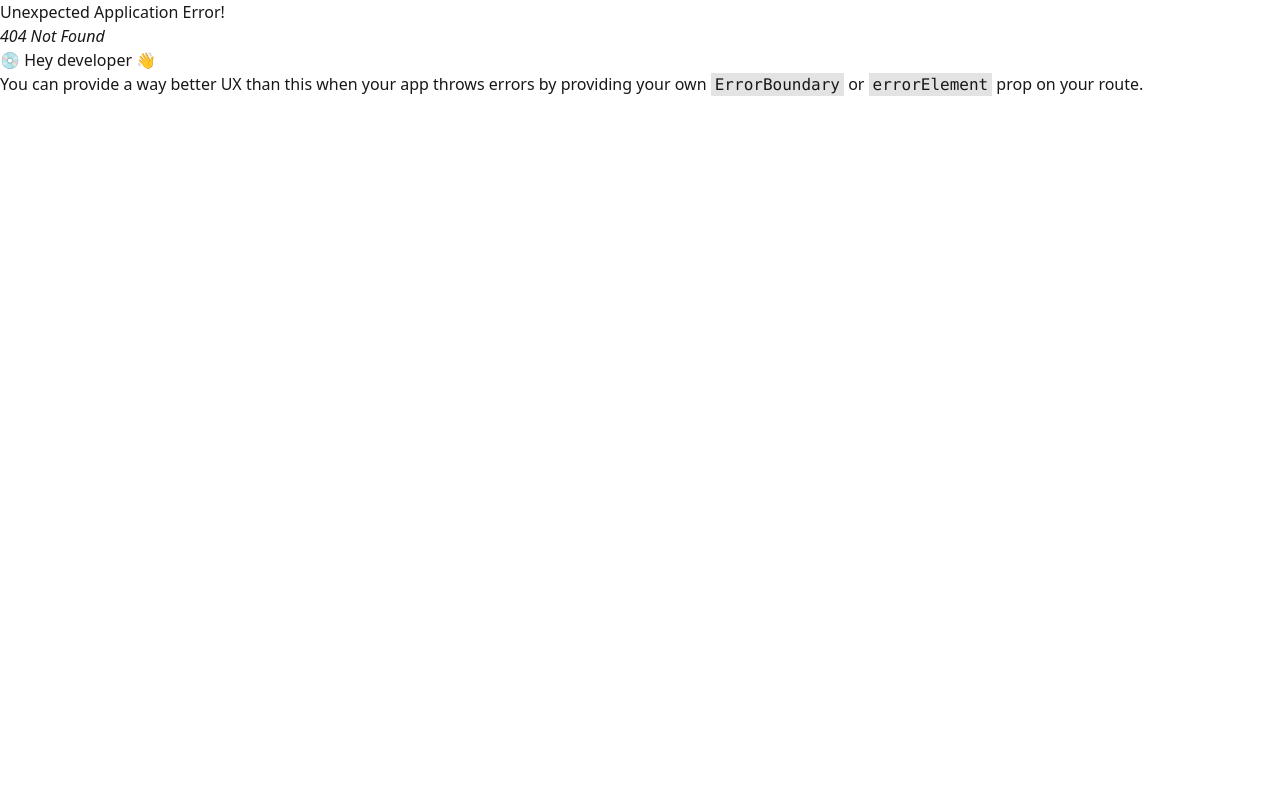
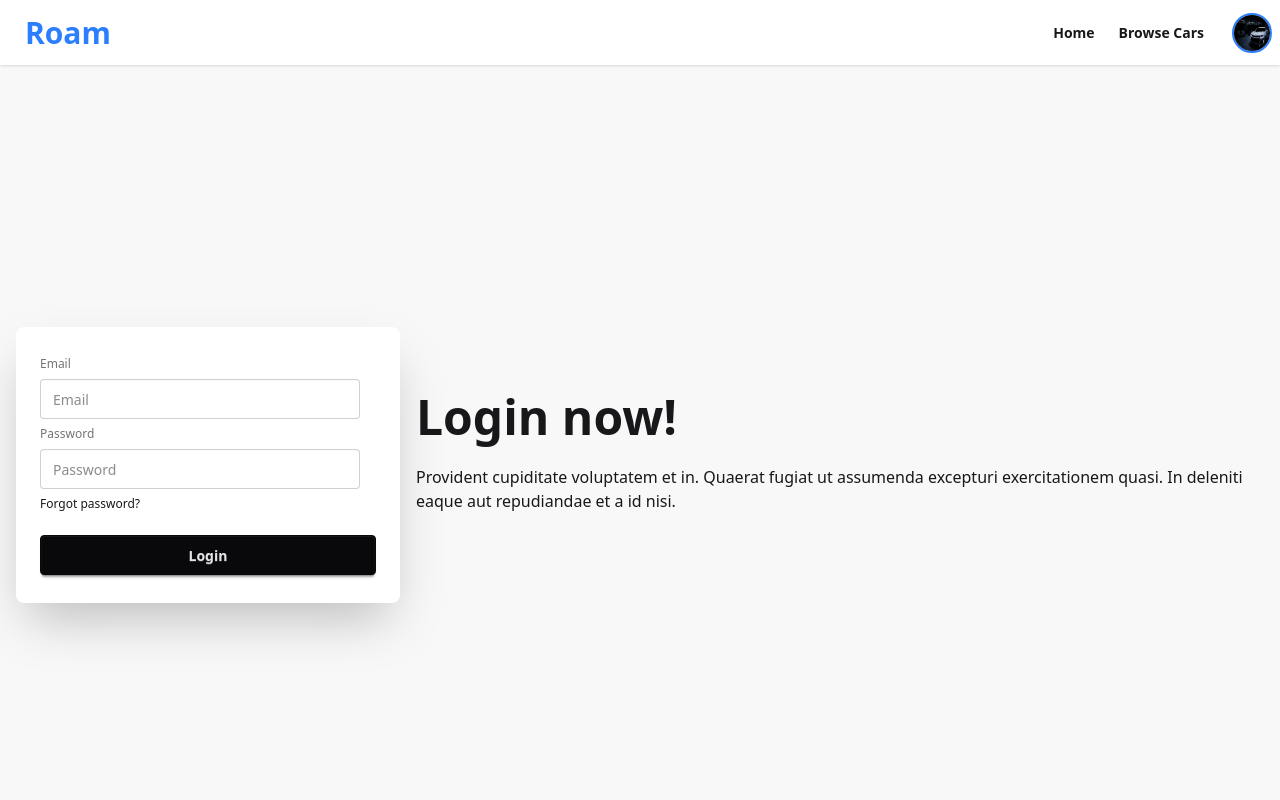
Before and after one commit to mdmahfuzahmedony/Assigment_10_client_side, a React (Vite) app: page /login in a window 1280 px wide. Before the commit this address had no page. Shown: the top 800 px of the page. Built offline with nearby package versions, Linux system fonts and the light colour scheme.

Commit message:
header_section_done

```diff
--- a/src/Component/Footer.jsx
+++ b/src/Component/Footer.jsx
@@ -1,4 +1,5 @@
 import React from "react";
+import "../index.css"
 import {
   MapPin,
   Clock,
@@ -21,7 +22,7 @@ const Footer = () => {
 
   return (
     <footer className="bg-[#1a2130] text-white py-12 md:py-16">
-      <div className="max-w-7xl mx-auto px-4 sm:px-6 lg:px-8">
+      <div className="main_container mx-auto px-4 sm:px-6 lg:px-8">
         <div className="grid grid-cols-1 md:grid-cols-2 lg:grid-cols-4 gap-8 lg:gap-12">
           <div>
             <div className="flex items-center mb-4">
--- a/src/Component/Navbar.jsx
+++ b/src/Component/Navbar.jsx
@@ -1,10 +1,17 @@
-import React from "react";
-import "../index.css"
+import React, { useState } from "react";
+import "../index.css";
+import image1 from "../Image/car1.jpeg";
 
 const Navbar = () => {
+  const [open, setOpen] = useState(false);
+
+  const handleToggle = () => {
+    setOpen(!open);
+  };
+
   return (
-    <div>
-      <div className="navbar bg-base-100 shadow-sm main_continer">
+    <div className="main_container  mx-auto">
+      <div className="navbar bg-base-100 shadow-sm">
         <div className="navbar-start">
           <div className="dropdown">
             <div tabIndex={0} role="button" className="btn btn-ghost lg:hidden">
@@ -15,65 +22,70 @@ const Navbar = () => {
                 viewBox="0 0 24 24"
                 stroke="currentColor"
               >
-                {" "}
                 <path
                   strokeLinecap="round"
                   strokeLinejoin="round"
                   strokeWidth="2"
                   d="M4 6h16M4 12h8m-8 6h16"
-                />{" "}
+                />
               </svg>
             </div>
             <ul
               tabIndex="-1"
-              className="menu menu-sm dropdown-content bg-base-100 rounded-box z-1 mt-3 w-52 p-2 shadow"
+              className="menu menu-sm dropdown-content bg-base-100 rounded-box z-10 mt-3 w-52 p-2 shadow"
             >
               <li>
-                <a>Item 1</a>
+                <a>Home</a>
               </li>
               <li>
-                <a>Parent</a>
-                <ul className="p-2">
-                  <li>
-                    <a>Submenu 1</a>
-                  </li>
-                  <li>
-                    <a>Submenu 2</a>
-                  </li>
-                </ul>
-              </li>
-              <li>
-                <a>Item 3</a>
+                <a>Browse Cars</a>
               </li>
             </ul>
           </div>
-          <a className="btn btn-ghost text-xl">daisyUI</a>
+          <a className="btn btn-ghost text-blue-500 font-black text-3xl">
+            Roam<span className="text-white">Rides</span>
+          </a>
         </div>
-        <div className="navbar-center hidden lg:flex">
+
+        <div className="navbar-end">
           <ul className="menu menu-horizontal px-1">
             <li>
-              <a>Item 1</a>
+              <a className="font-semibold">Home</a>
             </li>
             <li>
-              <details>
-                <summary>Parent</summary>
-                <ul className="p-2">
-                  <li>
-                    <a>Submenu 1</a>
-                  </li>
-                  <li>
-                    <a>Submenu 2</a>
-                  </li>
-                </ul>
-              </details>
-            </li>
-            <li>
-              <a>Item 3</a>
+              <a className="font-semibold">Browse Cars</a>
             </li>
           </ul>
-        </div>
-        <div className="navbar-end">
-          <a className="btn">Button</a>
+
+          {/* Profile Dropdown */}
+          <div className="relative ml-3">
+            <img
+              src={image1}
+              className="w-[40px] h-[40px] rounded-full cursor-pointer border-2 border-blue-500"
+              onClick={handleToggle}
+              alt="User"
+            />
+              {open && (
+            <div className="absolute right-0 mt-2 w-48 bg-white border rounded-lg shadow-lg p-3 z-20">
+              <div className="flex flex-col space-y-2">
+                <div className="border-b pb-2">
+                  <p className="font-bold text-gray-800">Mahfuz Ahmed</p>
+                  <p className="text-sm text-gray-500">mahfuz@gmail.com</p>
+                </div>
+                <button className="text-left px-2 py-1 hover:bg-gray-100 rounded">
+                  Profile
+                </button>
+                <button className="text-left px-2 py-1 hover:bg-gray-100 rounded">
+                  Settings
+                </button>
+                <button className="text-left px-2 py-1 hover:bg-red-100 text-red-600 rounded">
+                  Logout
+                </button>
+              </div>
+            </div>
+          )}
+          </div>
+
         </div>
       </div>
     </div>
--- a/src/Layout/Router.jsx
+++ b/src/Layout/Router.jsx
@@ -2,6 +2,8 @@ import { createBrowserRouter } from "react-router";
 import MainRouter from "./MainRouter";
 import Home from "../Pages/Home";
 import Footer from "../Component/Footer";
+import Login from "../Pages/Login";
+import Register from "../Pages/Register";
 
 export const router = createBrowserRouter([
   {
@@ -16,7 +18,14 @@ export const router = createBrowserRouter([
         path: "/home",
         Component: Home,
       },
-
+      {
+        path: "/login",
+        Component: Login,
+      },
+      {
+        path: "/register",
+        Component: Register,
+      },
     ],
   },
 ]);
--- /dev/null
+++ b/src/Pages/Login.jsx
@@ -0,0 +1,33 @@
+import React from 'react';
+
+const Login = () => {
+  return (
+    <div>
+      <div className="hero bg-base-200 min-h-screen">
+  <div className="hero-content flex-col lg:flex-row-reverse">
+    <div className="text-center lg:text-left">
+      <h1 className="text-5xl font-bold">Login now!</h1>
+      <p className="py-6">
+        Provident cupiditate voluptatem et in. Quaerat fugiat ut assumenda excepturi exercitationem
+        quasi. In deleniti eaque aut repudiandae et a id nisi.
+      </p>
+    </div>
+    <div className="card bg-base-100 w-full max-w-sm shrink-0 shadow-2xl">
+      <div className="card-body">
+        <fieldset className="fieldset">
+          <label className="label">Email</label>
+          <input type="email" className="input" placeholder="Email" />
+          <label className="label">Password</label>
+          <input type="password" className="input" placeholder="Password" />
+          <div><a className="link link-hover">Forgot password?</a></div>
+          <button className="btn btn-neutral mt-4">Login</button>
+        </fieldset>
+      </div>
+    </div>
+  </div>
+</div>
+    </div>
+  );
+};
+
+export default Login;
--- /dev/null
+++ b/src/Pages/Register.jsx
@@ -0,0 +1,11 @@
+import React from 'react';
+
+const Register = () => {
+  return (
+    <div>
+
+    </div>
+  );
+};
+
+export default Register;
--- a/src/index.css
+++ b/src/index.css
@@ -2,6 +2,6 @@
 @plugin "daisyui";
 
 .main_container{
-  max-width: 1400px;
+  max-width: 1500px;
   margin: auto;
 }
```
